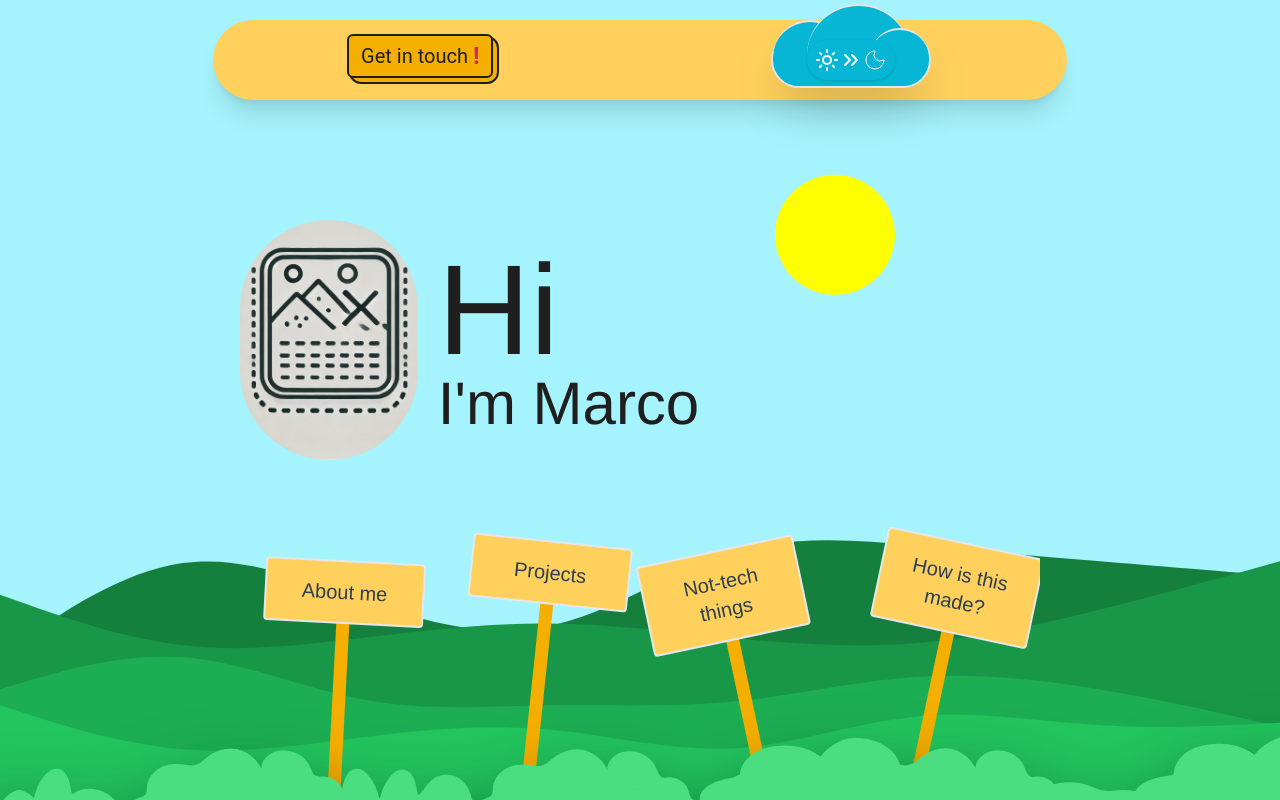
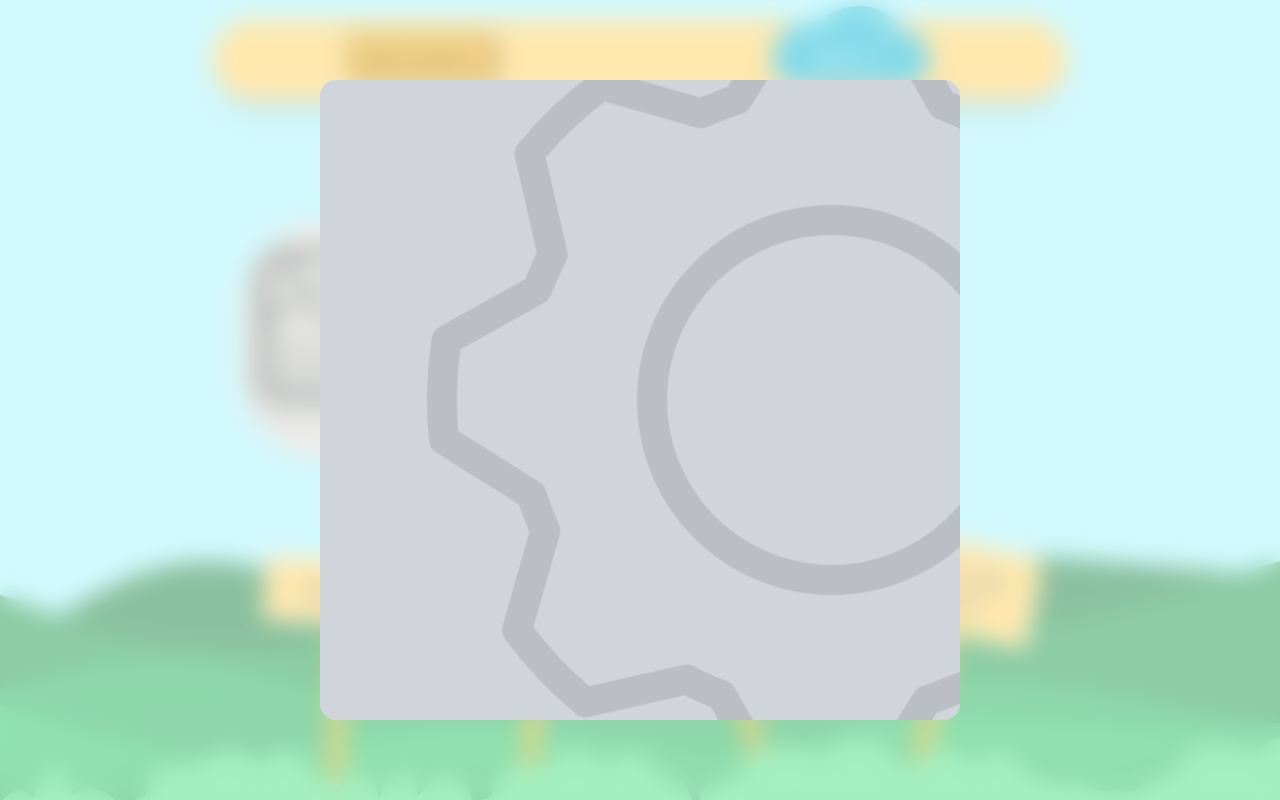
Before and after one commit to CombCode/portfolio, a Vue app: page /projects in a window 1280 px wide. Built offline with nearby package versions, Linux system fonts and the light colour scheme.

Commit message:
feat(frontEnd-HomeView) : layout, toggle function and background of WorkInProgressModal

```diff
--- a/src/App.vue
+++ b/src/App.vue
@@ -4,16 +4,17 @@
       <div class=" bg-green-500 py-40"></div>
     </HomeView>
     <router-view></router-view>
-    <div id="modal"></div>
+    <WorkInProgressModal v-if="showProvModal_state" class=" z-50 " @close = "showProvModal"></WorkInProgressModal>
   </div>
 </template>
 <script>
 import HomeView from "./views/HomeView.vue";
+import WorkInProgressModal from "./components/WorkInProgressModal.vue";
 import { ref } from 'vue'
 
 export default{
   components: {
-    HomeView,
+    HomeView, WorkInProgressModal
   },
   setup() {
     const darkMode = ref(false)
@@ -26,7 +27,16 @@ export default{
         darkMode.value = false
       }
     }
-    return{darkMode, modeSetting}
+
+    let showProvModal_state = ref(false)
+    const showProvModal = () =>{
+      showProvModal_state.value = !showProvModal_state.value
+      console.log("showProvModal_state")
+    }
+
+    setTimeout(showProvModal, 2000)
+
+    return{darkMode, modeSetting, showProvModal_state, showProvModal}
   },
 }
 </script>
--- /dev/null
+++ b/src/components/WorkInProgressModal.vue
@@ -0,0 +1,41 @@
+<template>
+     <div  class="backdrop-blur-md bg-white dark:bg-black bg-opacity-50 dark:bg-opacity-75 w-screen h-screen fixed left-0 top-0 py-20 px-80" @click.self="close">
+        <div class=" relative bg-gray-300 dark:bg-gray-800 text-black dark:text-white h-full w-full rounded-2xl  overflow-hidden" >
+            <img src="@/assets/gear.svg" alt="layered-waves-haikeiUP" class="absolute h-full w-full left-1/2 opacity-10 overflow-hidden transition-all ease-in-out duration-1000 " :style="{ transform: `translate(-20%) scale(150%) rotate(${gearAngle}deg)` }"/>
+        </div>
+    </div>
+</template>
+<script>
+import { onMounted } from 'vue';
+import { ref } from 'vue';
+
+export default {
+    name: "WorkInProgressModal",
+    props: {
+    },
+    setup(props, context) {
+
+        const close = () => {
+            clearInterval(gearRotationInterval)
+            context.emit('close')
+        }
+
+        let gearAngle = ref(0);
+        let gearRotationInterval
+        let rotateGear = () => {
+            gearRotationInterval = setInterval(() => {
+                gearAngle.value = gearAngle.value + 12
+                console.log("gearAngle", gearAngle.value)
+            }, 1000)
+        }
+
+        onMounted(() => {
+            rotateGear()
+        })
+
+        return {
+            close, gearAngle
+        };
+    }
+}
+</script>
```
Also changed, not shown: src/assets/gear.svg (added).
